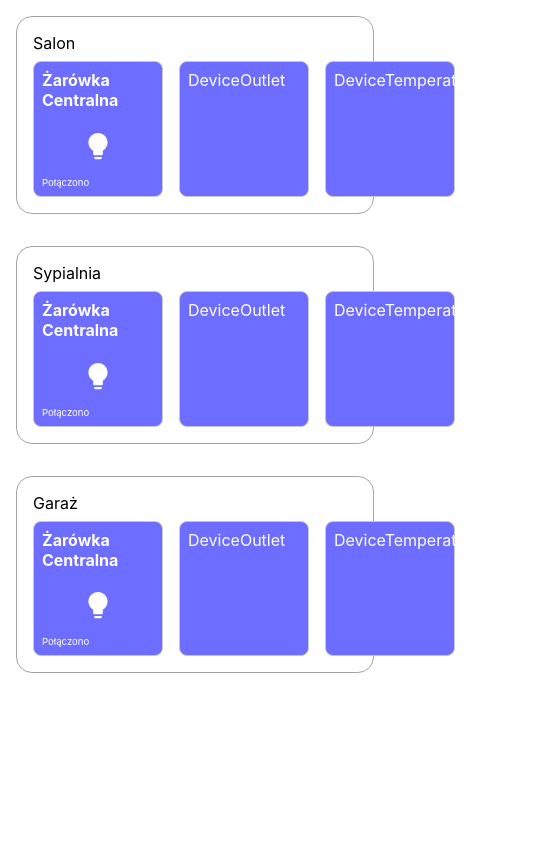
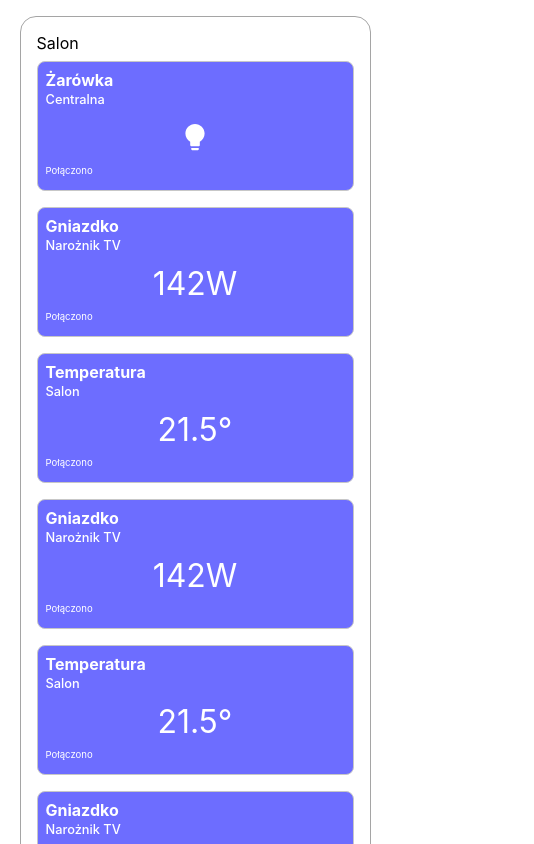
Before and after one commit to ochotnya/smart-home-visu, a React (Create React App) app: page / in a window 390 px wide. Shown: the top 844 px of the page, 534 px wide, since content can reach past the window. Built offline with nearby package versions, Linux system fonts and the light colour scheme.

Commit message:
responsive layout

```diff
--- a/src/App.css
+++ b/src/App.css
@@ -3,6 +3,11 @@
 }
 
 .content {
+  margin: 0 auto;
+  max-width: 90%;
+  /* background-color: aqua; */
   display: flex;
   flex-direction: column;
+  align-items: center;
+  /* box-sizing: border-box; */
 }
--- a/src/components/Device.css
+++ b/src/components/Device.css
@@ -6,10 +6,10 @@
   opacity: 1;
   transition: 100ms ease-in-out;
   color: white;
-  display: flex;
-  flex-direction: column;
-  gap: 1rem;
+  display: grid;
+  grid-template-rows: 0.4fr 0.3fr 1fr 0.3fr;
   min-width: 7rem;
+  min-height: 7rem;
 }
 
 .device-container:hover {
@@ -19,15 +19,26 @@
 .device-container__header {
   font-weight: 700;
   font-size: 1rem;
-  margin-bottom: 0.3rem;
+  /* background-color: rgb(226, 21, 148); */
+}
+.device-container__name {
+  font-weight: 500;
+  font-size: 0.8rem;
+  /* background-color: rgb(255, 153, 0); */
 }
 
 .device-container__content {
   display: flex;
+  align-items: center;
   justify-content: center;
+  height: 100%;
+  /* background-color: red; */
+  font-size: 2rem;
 }
 .device-container__connection-state {
+  text-align: left;
   font-size: 0.6rem;
+  /* background-color: rgb(95, 20, 214); */
 }
 .bulbOn {
   color: gold;
--- a/src/components/DeviceBulb.js
+++ b/src/components/DeviceBulb.js
@@ -6,7 +6,8 @@ function DeviceBulb({ name }) {
   const [turnedOn, setTurnedOn] = useState(false);
   return (
     <div className="device-container" onClick={() => setTurnedOn(!turnedOn)}>
-      <div className="device-container__header">Żarówka {name}</div>
+      <div className="device-container__header">Żarówka</div>
+      <div className="device-container__name">{name}</div>
       <div className="device-container__content">
         <AiFillBulb size={30} className={turnedOn ? "bulbOn" : "bulbOff"} />
       </div>
--- a/src/components/DeviceOutlet.js
+++ b/src/components/DeviceOutlet.js
@@ -1,8 +1,15 @@
 import React from "react";
 import "./Device.css";
 
-function DeviceOutlet() {
-  return <div className="device-container">DeviceOutlet</div>;
+function DeviceOutlet({ name }) {
+  return (
+    <div className="device-container">
+      <div className="device-container__header">Gniazdko</div>
+      <div className="device-container__name">{name}</div>
+      <div className="device-container__content">142W</div>
+      <div className="device-container__connection-state">Połączono</div>
+    </div>
+  );
 }
 
 export default DeviceOutlet;
--- a/src/components/DeviceTemperatureSensor.js
+++ b/src/components/DeviceTemperatureSensor.js
@@ -1,8 +1,15 @@
 import React from "react";
 import "./Device.css";
 
-function DeviceTemperatureSensor() {
-  return <div className="device-container">DeviceTemperatureSensor</div>;
+function DeviceTemperatureSensor({ name }) {
+  return (
+    <div className="device-container">
+      <div className="device-container__header">Temperatura</div>
+      <div className="device-container__name">{name}</div>
+      <div className="device-container__content">21.5°</div>
+      <div className="device-container__connection-state">Połączono</div>
+    </div>
+  );
 }
 
 export default DeviceTemperatureSensor;
--- a/src/components/RoomSection.css
+++ b/src/components/RoomSection.css
@@ -3,6 +3,9 @@
   padding: 1rem;
   margin: 1rem;
   border-radius: 1rem;
+  max-width: 1200px;
+  width: 100%;
+  box-sizing: border-box;
 }
 
 .room-container__header {
@@ -11,6 +14,30 @@
 }
 
 .room-container__content {
-  display: flex;
+  display: grid;
+  grid-template-columns: 1fr 1fr 1fr 1fr;
   gap: 1rem;
 }
+
+@media only screen and (max-width: 700px) {
+  .room-container__content {
+    grid-template-columns: 1fr;
+  }
+}
+@media only screen and (min-width: 700px) {
+  .room-container__content {
+    grid-template-columns: 1fr 1fr;
+  }
+}
+
+@media only screen and (min-width: 900px) {
+  .room-container__content {
+    grid-template-columns: 1fr 1fr 1fr;
+  }
+}
+
+@media only screen and (min-width: 1100px) {
+  .room-container__content {
+    grid-template-columns: 1fr 1fr 1fr 1fr;
+  }
+}
--- a/src/components/RoomSection.js
+++ b/src/components/RoomSection.js
@@ -9,8 +9,12 @@ function RoomSection({ roomName }) {
       <div className="room-container__header">{roomName}</div>
       <div className="room-container__content">
         <DeviceBulb name="Centralna" />
-        <DeviceOutlet />
-        <DeviceTemperatureSensor />
+        <DeviceOutlet name="Narożnik TV" />
+        <DeviceTemperatureSensor name="Salon" />
+        <DeviceOutlet name="Narożnik TV" />
+        <DeviceTemperatureSensor name="Salon" />
+        <DeviceOutlet name="Narożnik TV" />
+        <DeviceTemperatureSensor name="Salon" />
       </div>
     </div>
   );
```
